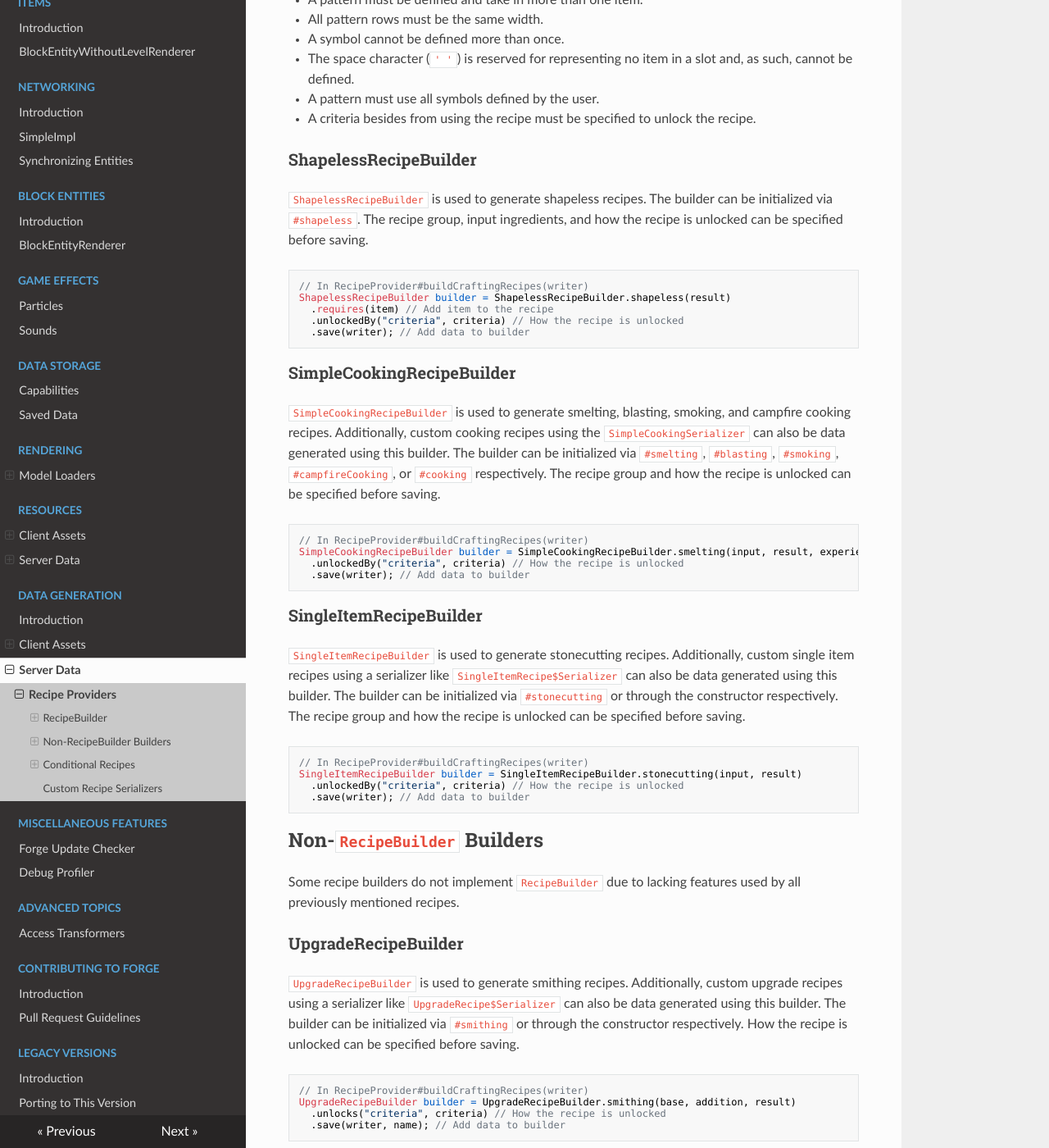
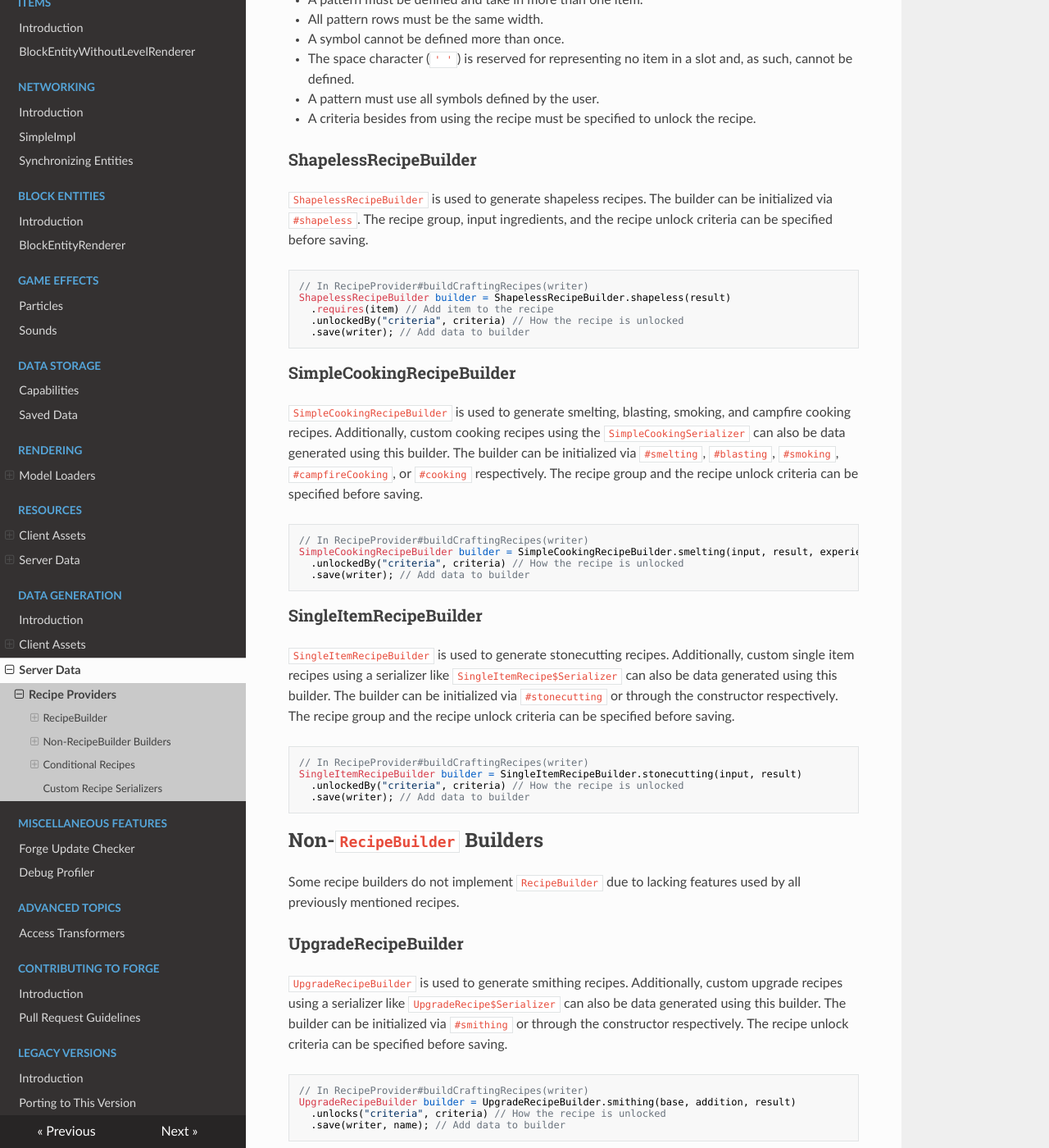
Before and after one commit to MinecraftForge/Documentation, an MkDocs documentation site: the page built from docs/datagen/server/recipes.md, in a window 1280 px wide and 1400 px high, scrolled down 1467 px. Shown: the whole window at 82% size. Built offline with MkDocs 1.6.1, drawn with Linux system fonts in a browser that asks for light colours; nearby versions of some CDN libraries.

Commit message:
Parallelism in statements

````diff
--- a/docs/datagen/server/recipes.md
+++ b/docs/datagen/server/recipes.md
@@ -47,7 +47,7 @@ Shaped recipes have some additional validation checks performed before building:
 
 ### ShapelessRecipeBuilder
 
-`ShapelessRecipeBuilder` is used to generate shapeless recipes. The builder can be initialized via `#shapeless`. The recipe group, input ingredients, and how the recipe is unlocked can be specified before saving.
+`ShapelessRecipeBuilder` is used to generate shapeless recipes. The builder can be initialized via `#shapeless`. The recipe group, input ingredients, and the recipe unlock criteria can be specified before saving.
 
 ```java
 // In RecipeProvider#buildCraftingRecipes(writer)
@@ -59,7 +59,7 @@ ShapelessRecipeBuilder builder = ShapelessRecipeBuilder.shapeless(result)
 
 ### SimpleCookingRecipeBuilder
 
-`SimpleCookingRecipeBuilder` is used to generate smelting, blasting, smoking, and campfire cooking recipes. Additionally, custom cooking recipes using the `SimpleCookingSerializer` can also be data generated using this builder. The builder can be initialized via `#smelting`, `#blasting`, `#smoking`, `#campfireCooking`, or `#cooking` respectively. The recipe group and how the recipe is unlocked can be specified before saving.
+`SimpleCookingRecipeBuilder` is used to generate smelting, blasting, smoking, and campfire cooking recipes. Additionally, custom cooking recipes using the `SimpleCookingSerializer` can also be data generated using this builder. The builder can be initialized via `#smelting`, `#blasting`, `#smoking`, `#campfireCooking`, or `#cooking` respectively. The recipe group and the recipe unlock criteria can be specified before saving.
 
 ```java
 // In RecipeProvider#buildCraftingRecipes(writer)
@@ -70,7 +70,7 @@ SimpleCookingRecipeBuilder builder = SimpleCookingRecipeBuilder.smelting(input,
 
 ### SingleItemRecipeBuilder
 
-`SingleItemRecipeBuilder` is used to generate stonecutting recipes. Additionally, custom single item recipes using a serializer like `SingleItemRecipe$Serializer` can also be data generated using this builder. The builder can be initialized via `#stonecutting` or through the constructor respectively. The recipe group and how the recipe is unlocked can be specified before saving.
+`SingleItemRecipeBuilder` is used to generate stonecutting recipes. Additionally, custom single item recipes using a serializer like `SingleItemRecipe$Serializer` can also be data generated using this builder. The builder can be initialized via `#stonecutting` or through the constructor respectively. The recipe group and the recipe unlock criteria can be specified before saving.
 
 ```java
 // In RecipeProvider#buildCraftingRecipes(writer)
@@ -86,7 +86,7 @@ Some recipe builders do not implement `RecipeBuilder` due to lacking features us
 
 ### UpgradeRecipeBuilder
 
-`UpgradeRecipeBuilder` is used to generate smithing recipes. Additionally, custom upgrade recipes using a serializer like `UpgradeRecipe$Serializer` can also be data generated using this builder. The builder can be initialized via `#smithing` or through the constructor respectively. How the recipe is unlocked can be specified before saving.
+`UpgradeRecipeBuilder` is used to generate smithing recipes. Additionally, custom upgrade recipes using a serializer like `UpgradeRecipe$Serializer` can also be data generated using this builder. The builder can be initialized via `#smithing` or through the constructor respectively. The recipe unlock criteria can be specified before saving.
 
 ```java
 // In RecipeProvider#buildCraftingRecipes(writer)
````
